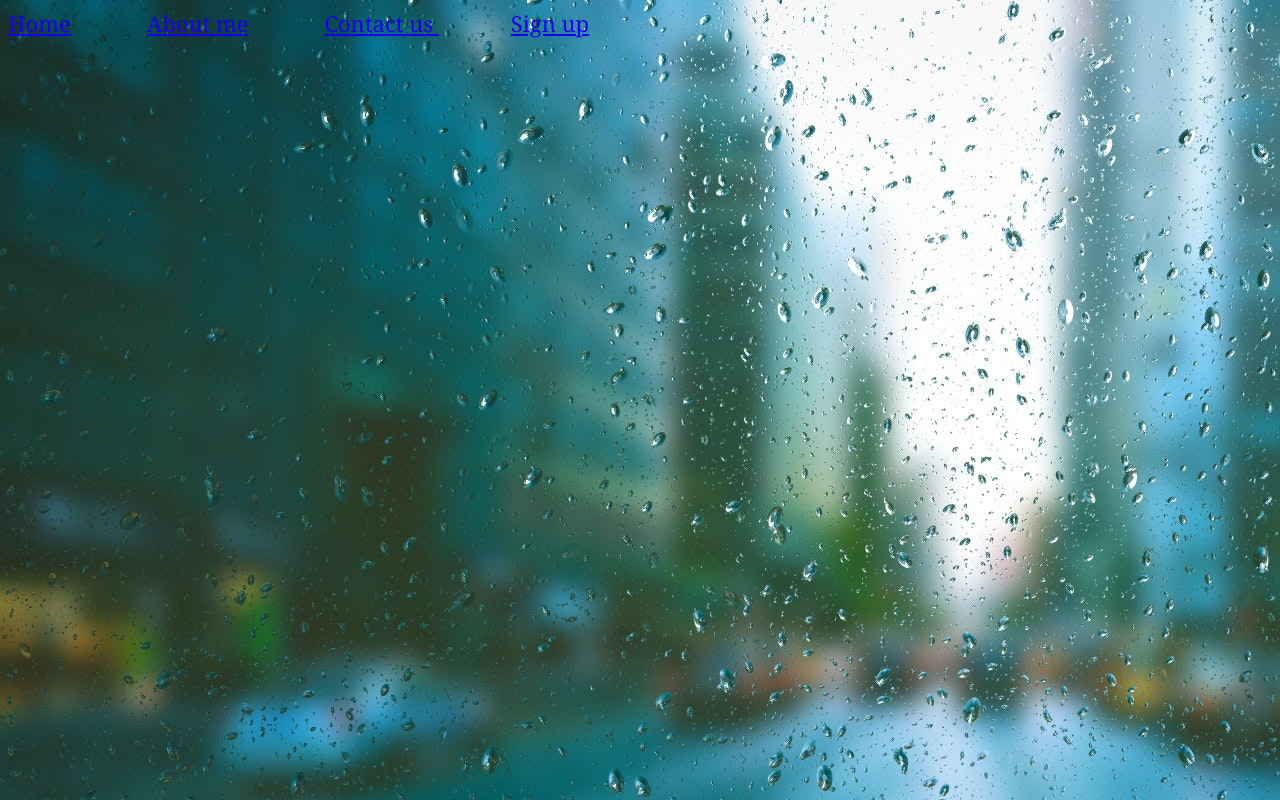
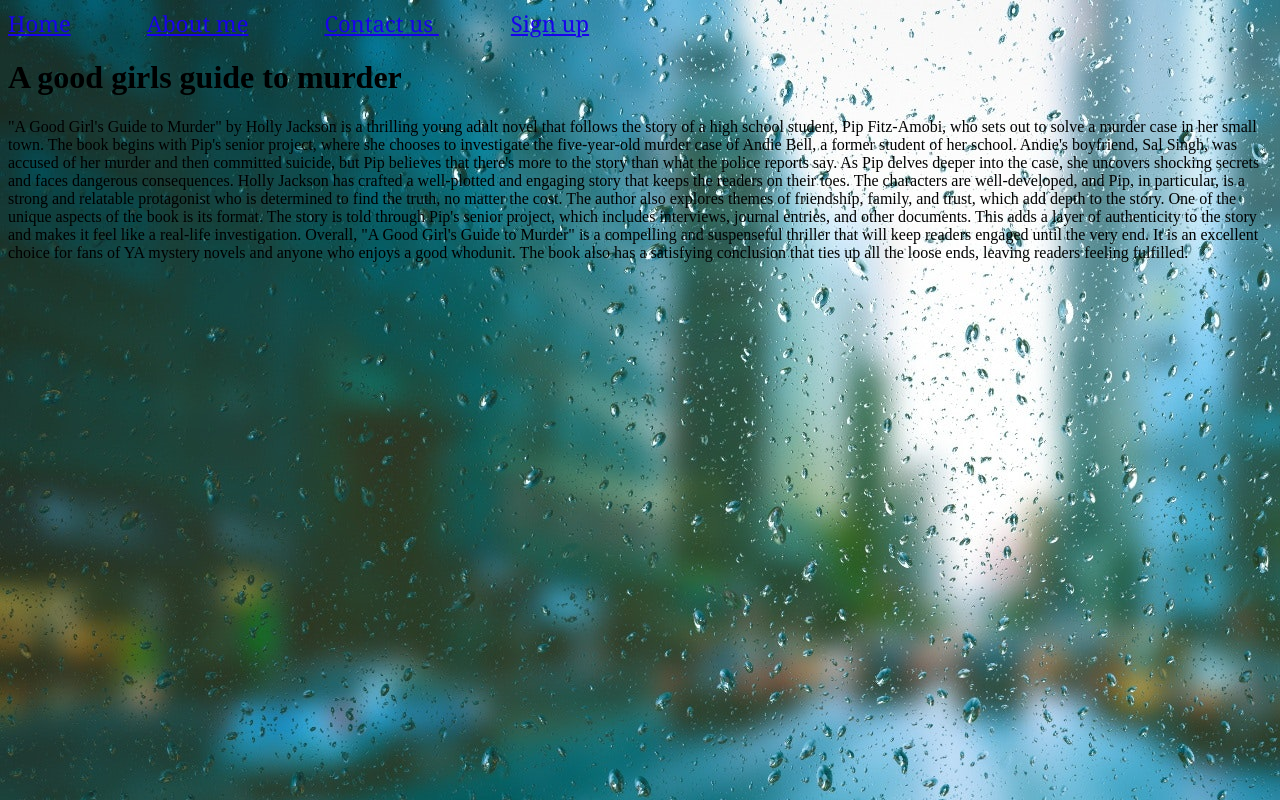
Before and after one commit to Atharvsingh112/A-day-in-my-life, a plain HTML site: page book review.html in a window 1280 px wide. Drawn offline with Linux system fonts and the light colour scheme.

Commit message:
Update book review.html

```diff
--- a/book review.html
+++ b/book review.html
@@ -14,8 +14,24 @@
     color: rgb(25, 2, 237);
     font-family: georgia;
     font-size: 22px;
+                  p{
+                      color: Red;
+
+  }
+                   h1{
+                      color: Red;
+
   }
         </style>
+        <h1>A good girls guide to murder</h1>
+<p>"A Good Girl's Guide to Murder" by Holly Jackson is a thrilling young adult novel that follows the story of a high school student, Pip Fitz-Amobi, who sets out to solve a murder case in her small town.
 
+The book begins with Pip's senior project, where she chooses to investigate the five-year-old murder case of Andie Bell, a former student of her school. Andie's boyfriend, Sal Singh, was accused of her murder and then committed suicide, but Pip believes that there's more to the story than what the police reports say. As Pip delves deeper into the case, she uncovers shocking secrets and faces dangerous consequences.
+
+Holly Jackson has crafted a well-plotted and engaging story that keeps the readers on their toes. The characters are well-developed, and Pip, in particular, is a strong and relatable protagonist who is determined to find the truth, no matter the cost. The author also explores themes of friendship, family, and trust, which add depth to the story.
+
+One of the unique aspects of the book is its format. The story is told through Pip's senior project, which includes interviews, journal entries, and other documents. This adds a layer of authenticity to the story and makes it feel like a real-life investigation.
+
+Overall, "A Good Girl's Guide to Murder" is a compelling and suspenseful thriller that will keep readers engaged until the very end. It is an excellent choice for fans of YA mystery novels and anyone who enjoys a good whodunit. The book also has a satisfying conclusion that ties up all the loose ends, leaving readers feeling fulfilled.</p>
     </body>
 </html>
```
